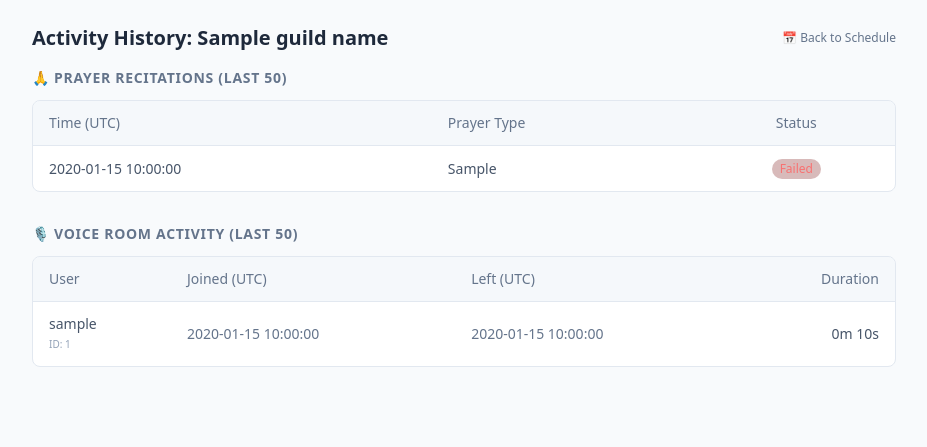
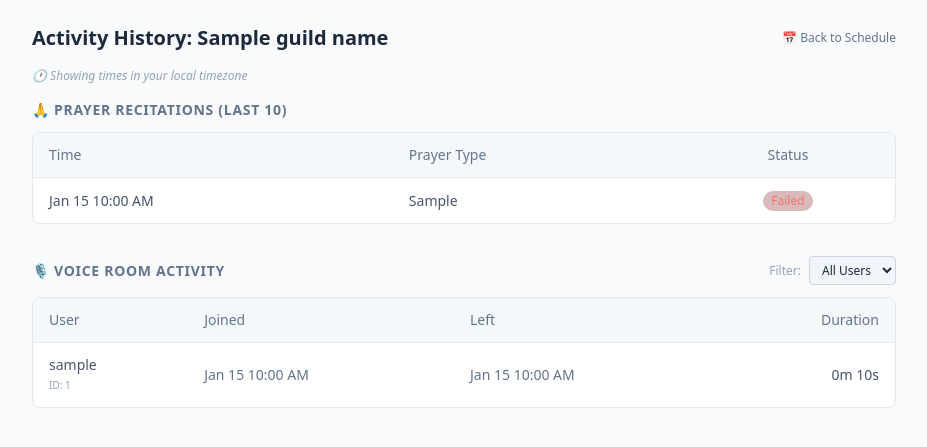
Before and after one commit to lakshaysethi2/discord-prayer-bot, a FastAPI app: template dashboard/templates/history.html in a window 1280 px wide. Shown: the part 55-502 px from the top of the page, without its empty margins (176-1103 px from the left). Run offline with FastAPI, Linux system fonts and the light colour scheme; the template is opened without the code that fills it: most values are stand-ins (such as "Sample title", 1, 10 or a date in 2020); some libraries are stand-ins or nearby versions.

Commit message:
feat: enhance history view with local times and user filtering - Limited prayer history to the last 10 entries - Implemented client-side UTC to local timezone conversion for all history logs - Added an interactive user filter dropdown for the Voice Room Activity log - Refined history table layout for better readability
Co-authored-by: arena-agent <297053741+arena-agent@users.noreply.github.com>

```diff
--- a/dashboard/templates/history.html
+++ b/dashboard/templates/history.html
@@ -9,15 +9,17 @@
   <a href="/prayers/{{ guild_id }}" class="text-xs text-slate-400 hover:text-white">📅 Back to Schedule</a>
 </div>
 
+<div class="text-xs text-slate-500 mb-4 italic">🕐 Showing times in your local timezone</div>
+
 <div class="space-y-8">
   <!-- Prayer Recitation History -->
   <section>
-    <h2 class="text-sm font-semibold text-slate-400 uppercase tracking-wider mb-3">🙏 Prayer Recitations (Last 50)</h2>
+    <h2 class="text-sm font-semibold text-slate-400 uppercase tracking-wider mb-3">🙏 Prayer Recitations (Last 10)</h2>
     <div class="rounded-lg bg-slate-900 border border-slate-800 overflow-hidden">
       <table class="w-full text-left text-sm">
         <thead>
           <tr class="bg-slate-800/50 text-slate-400 border-b border-slate-800">
-            <th class="px-4 py-3 font-medium">Time (UTC)</th>
+            <th class="px-4 py-3 font-medium">Time</th>
             <th class="px-4 py-3 font-medium">Prayer Type</th>
             <th class="px-4 py-3 font-medium text-center">Status</th>
           </tr>
@@ -25,7 +27,7 @@
         <tbody class="divide-y divide-slate-800/50">
           {% for log in prayer_logs %}
           <tr class="hover:bg-slate-800/20 transition-colors">
-            <td class="px-4 py-3 text-slate-300">{{ log.played_at }}</td>
+            <td class="px-4 py-3 text-slate-300 time-utc" data-utc="{{ log.played_at }}">{{ log.played_at }}</td>
             <td class="px-4 py-3 text-slate-300">{{ log.prayer_type.title() }}</td>
             <td class="px-4 py-3 text-center">
               {% if log.success %}
@@ -47,14 +49,28 @@
 
   <!-- Voice Session History -->
   <section>
-    <h2 class="text-sm font-semibold text-slate-400 uppercase tracking-wider mb-3">🎙️ Voice Room Activity (Last 50)</h2>
+    <div class="flex items-center justify-between mb-3">
+      <h2 class="text-sm font-semibold text-slate-400 uppercase tracking-wider">🎙️ Voice Room Activity</h2>
+
+      <div class="flex items-center gap-2">
+        <label for="user-filter" class="text-xs text-slate-500">Filter:</label>
+        <select id="user-filter" onchange="filterUser(this.value)"
+                class="bg-slate-800 border border-slate-700 rounded px-2 py-1 text-xs text-slate-200 outline-none focus:border-indigo-500">
+          <option value="">All Users</option>
+          {% for user in users %}
+          <option value="{{ user.user_id }}" {% if selected_user == user.user_id %}selected{% endif %}>{{ user.username }}</option>
+          {% endfor %}
+        </select>
+      </div>
+    </div>
+
     <div class="rounded-lg bg-slate-900 border border-slate-800 overflow-hidden">
       <table class="w-full text-left text-sm">
         <thead>
           <tr class="bg-slate-800/50 text-slate-400 border-b border-slate-800">
             <th class="px-4 py-3 font-medium">User</th>
-            <th class="px-4 py-3 font-medium">Joined (UTC)</th>
-            <th class="px-4 py-3 font-medium">Left (UTC)</th>
+            <th class="px-4 py-3 font-medium">Joined</th>
+            <th class="px-4 py-3 font-medium">Left</th>
             <th class="px-4 py-3 font-medium text-right">Duration</th>
           </tr>
         </thead>
@@ -65,10 +81,10 @@
               <div class="text-slate-300 font-medium">{{ log.username }}</div>
               <div class="text-slate-500 text-[10px]">ID: {{ log.user_id }}</div>
             </td>
-            <td class="px-4 py-3 text-slate-400">{{ log.joined_at }}</td>
+            <td class="px-4 py-3 text-slate-400 time-utc" data-utc="{{ log.joined_at }}">{{ log.joined_at }}</td>
             <td class="px-4 py-3 text-slate-400">
               {% if log.left_at %}
-                {{ log.left_at }}
+                <span class="time-utc" data-utc="{{ log.left_at }}">{{ log.left_at }}</span>
               {% else %}
                 <span class="text-emerald-500 font-medium animate-pulse">Online</span>
               {% endif %}
@@ -91,4 +107,31 @@
     </div>
   </section>
 </div>
+
+<script>
+function filterUser(userId) {
+  const url = new URL(window.location);
+  if (userId) {
+    url.searchParams.set('user_id', userId);
+  } else {
+    url.searchParams.delete('user_id');
+  }
+  window.location.href = url.toString();
+}
+
+// UTC → local conversion
+document.querySelectorAll('.time-utc').forEach(el => {
+  const utcStr = el.dataset.utc;
+  if (!utcStr) return;
+
+  // SQLite format is typically YYYY-MM-DD HH:MM:SS
+  // Append Z to treat as UTC for JavaScript Date parser
+  const date = new Date(utcStr.replace(' ', 'T') + 'Z');
+
+  if (!isNaN(date.getTime())) {
+    el.textContent = date.toLocaleDateString([], {month:'short', day:'numeric'}) + ' ' +
+                     date.toLocaleTimeString([], {hour: '2-digit', minute:'2-digit'});
+  }
+});
+</script>
 {% endblock %}
```
Also changed, not shown: dashboard/prayers_routes.py (+19 -5 lines).
